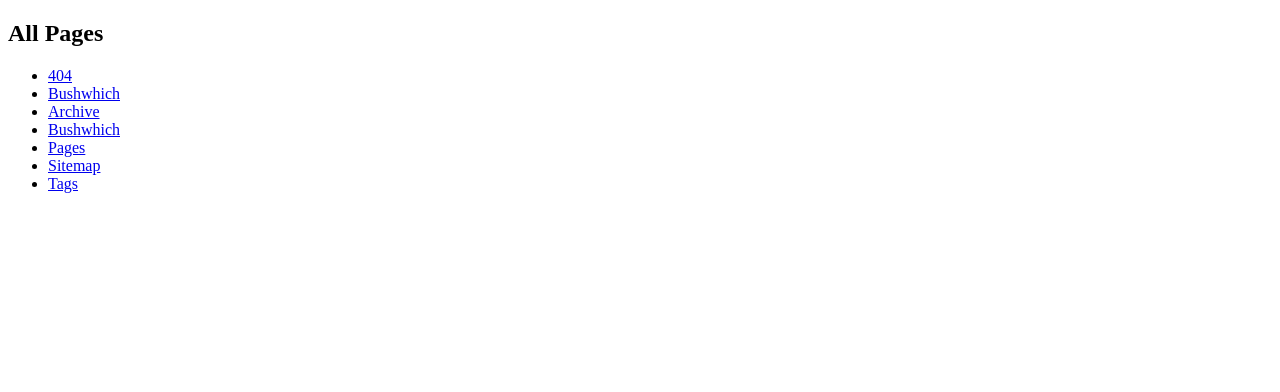
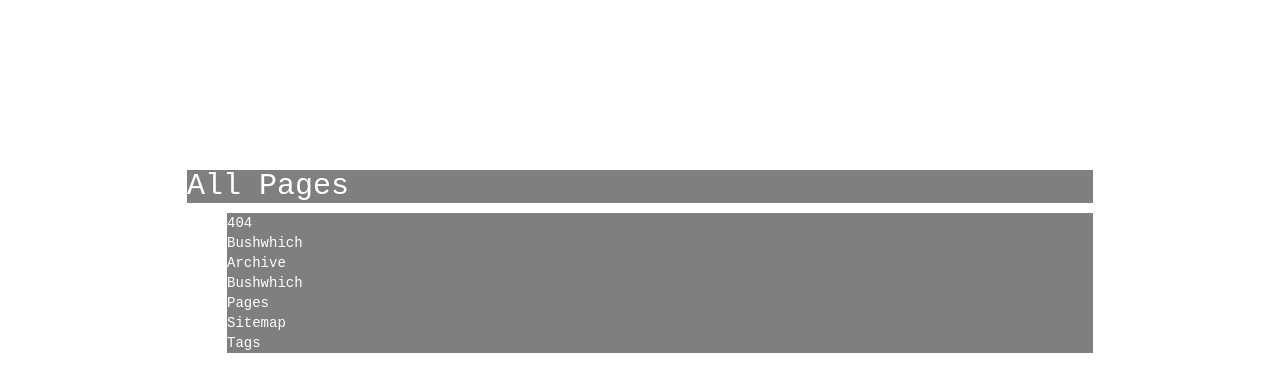
Before and after one commit to RichardLitt/bushwhich, a Jekyll site: the page built from pages.html, in a window 1280 px wide. Shown: the top 392 px of the page. Built offline with Jekyll 4.4.1, drawn with Linux system fonts in a browser that asks for light colours; nearby versions of some CDN libraries.

Commit message:
Use BASE_PATH

```diff
--- a/_includes/themes/bushwhich/default.html
+++ b/_includes/themes/bushwhich/default.html
@@ -6,7 +6,7 @@
     <meta name="description" content="Choose Your Own Adventure in Bushwick">
     <meta name="author" content="{{ site.author.name }}">
     <meta name="viewport" content="width=device-width, initial-scale=1.0">
-    <link href="https://richardlitt.github.io/bushwhich/assets/css/style.css" rel="stylesheet" type="text/css" media="all">
+    <link href="{{ BASE_PATH }}/assets/themes/bushwhich/css/style.css" rel="stylesheet" type="text/css" media="all">
     <link href="//netdna.bootstrapcdn.com/font-awesome/4.0.3/css/font-awesome.css" rel="stylesheet">
     <link rel="shortcut icon" href="/assets/favicon.ico">
   </head>
```
